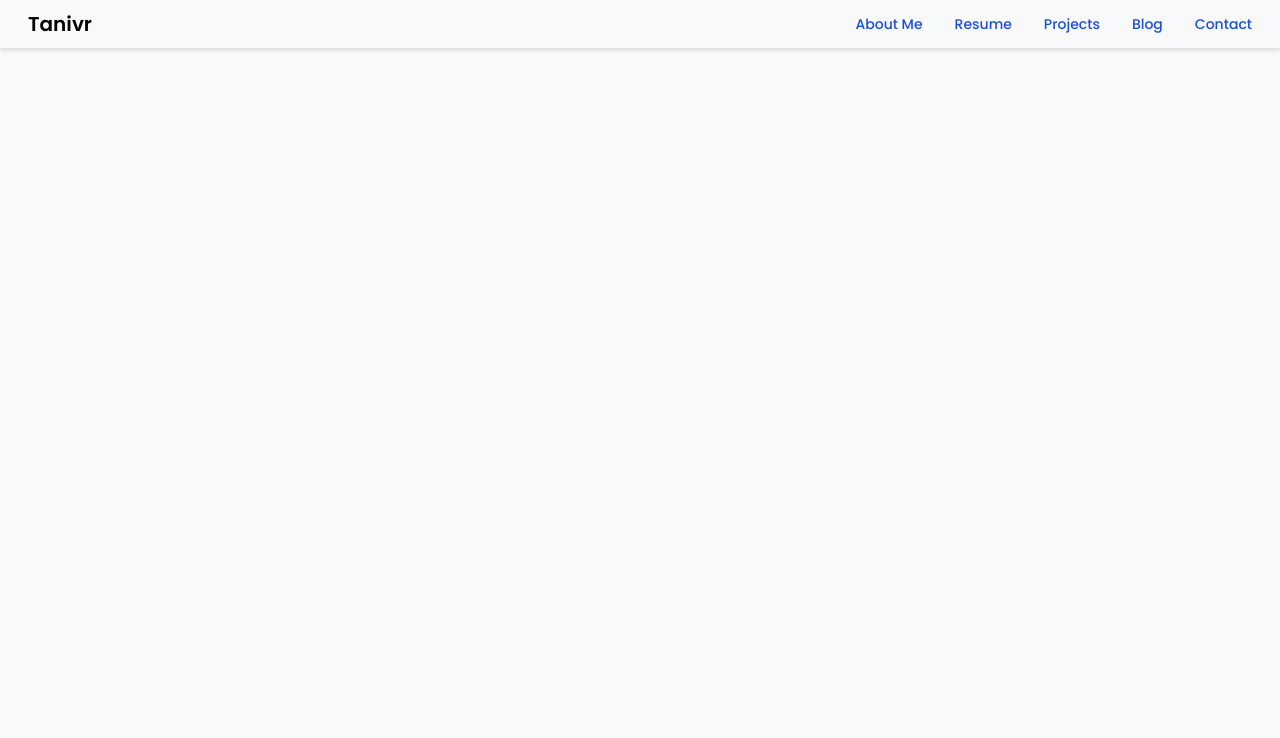
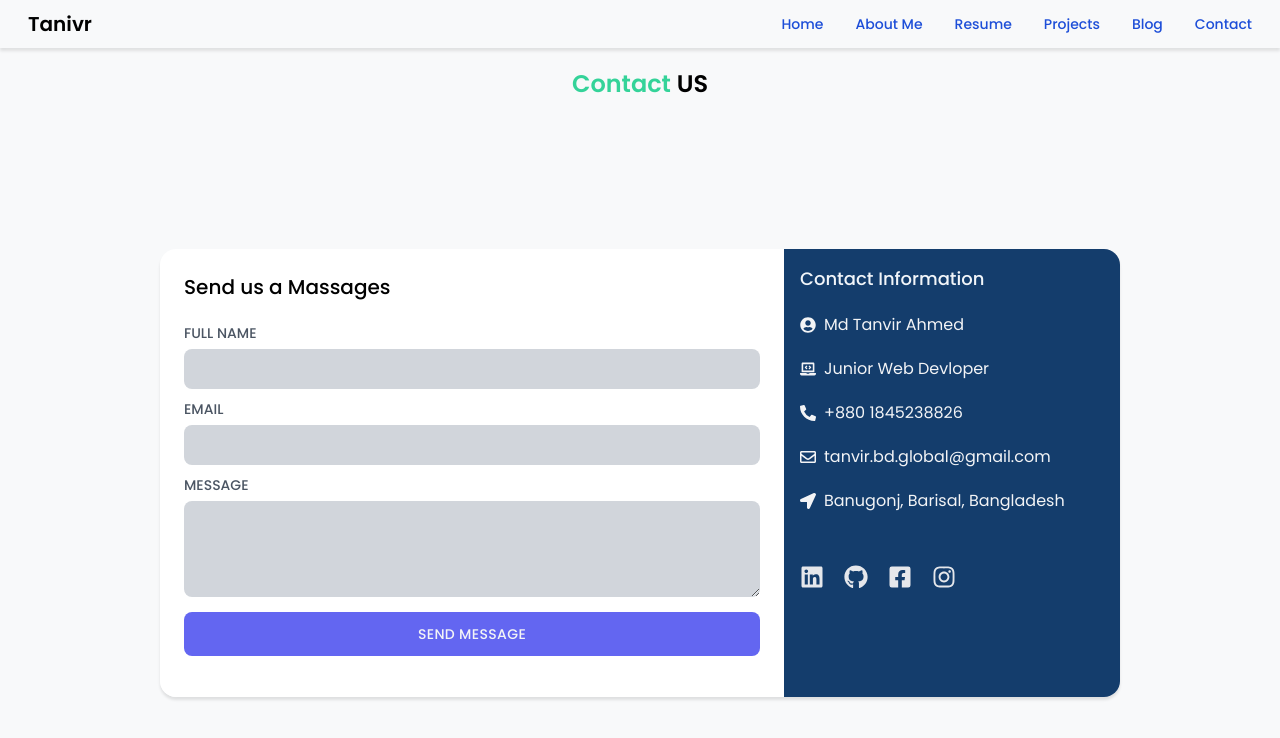
Before and after one commit to tanvirgithub21/Tanvir-Protfolio-V2.0, a React (Create React App) app: page /contact in a window 1280 px wide. Shown: the top 738 px of the page. Built offline with nearby package versions, Linux system fonts and the light colour scheme.

Commit message:
added contact from

```diff
--- a/src/App.js
+++ b/src/App.js
@@ -1,6 +1,7 @@
 import { Route, Routes } from 'react-router-dom';
 import './App.css';
 import AboutMe from './Pages/AboutMe/AboutMe';
+import Contact from './Pages/Contact/Contact';
 import Home from './Pages/Home/Home';
 import NavBar from './Pages/NavBar/NavBar';
 import Projects from './Pages/Projects/Projects';
@@ -13,6 +14,7 @@ function App() {
         <Route path='/' element={<Home/>}/>
         <Route path='/about' element={<AboutMe/>}/>
         <Route path='/projects' element={<Projects/>}/>
+        <Route path='/contact' element={<Contact/>}/>
       </Routes>
     </div>
   );
--- /dev/null
+++ b/src/Pages/Contact/Contact.jsx
@@ -0,0 +1,119 @@
+import React from "react";
+import {
+  FaLinkedin,
+  FaGithub,
+  FaFacebookSquare,
+  FaInstagram,
+  FaUserCircle,
+  FaLaptopCode,
+  FaLocationArrow,
+  FaRegEnvelope,
+  FaPhoneAlt,
+} from "react-icons/fa";
+import { Link } from "react-router-dom";
+
+const Contact = () => {
+  return (
+    <div className="container">
+      {/* section header about me  */}
+      <h2 className="text-2xl text-center font-semibold mt-5">
+        <span className="text-emerald-400">Contact</span> US
+      </h2>
+      <div className="w-full h-[calc(100vh-55px)] flex justify-center items-center">
+        <div className="w-[60rem] h-[28rem] flex shadow-b rounded-2xl overflow-hidden">
+          <div className="w-[65%] contactUs  bg-[#FFFF] p-6">
+            <h2 className="text-xl font-[500] mb-5">Send us a Massages</h2>
+
+            <div className="">
+              <div class="">
+                <div>
+                  <span class="uppercase text-sm text-gray-600 font-[500]">
+                    Full Name
+                  </span>
+                  <input
+                    class="w-full bg-gray-300 text-gray-900 mt-1 p-2 rounded-lg focus:outline-none focus:shadow-outline"
+                    type="text"
+                    placeholder=""
+                  />
+                </div>
+                <div class="mt-2">
+                  <span class="uppercase text-sm text-gray-600 font-[500]">
+                    Email
+                  </span>
+                  <input
+                    class="w-full bg-gray-300 text-gray-900 mt-1 p-2 rounded-lg focus:outline-none focus:shadow-outline"
+                    type="text"
+                  />
+                </div>
+                <div class="mt-2">
+                  <span class="uppercase text-sm text-gray-600 font-[500]">
+                    Message
+                  </span>
+                  <textarea class="w-full h-24 bg-gray-300 text-gray-900 mt-1 p-2 rounded-lg focus:outline-none focus:shadow-outline"></textarea>
+                </div>
+                <div class="mt-2">
+                  <button class="uppercase text-sm font-[500] tracking-wide bg-indigo-500 text-gray-100 p-3 rounded-lg w-full focus:outline-none focus:shadow-outline">
+                    Send Message
+                  </button>
+                </div>
+              </div>
+            </div>
+          </div>
+          <div className="w-[35%] contactInfo bg-[#143d6c] p-4">
+            <h4 className=" text-lg font-[500] text-slate-100 mb-5">
+              Contact Information
+            </h4>
+
+            <ul className="text-gray-100">
+              <li className="mb-5 flex items-center">
+                <FaUserCircle className="mr-2" /> Md Tanvir Ahmed
+              </li>
+              <li className="mb-5 flex items-center">
+                <FaLaptopCode className="mr-2" />
+                Junior Web Devloper
+              </li>
+              <li className="mb-5 flex items-center">
+                <FaPhoneAlt className="mr-2" />
+                +880 1845238826
+              </li>
+              <li className="mb-5 flex items-center">
+                <FaRegEnvelope className="mr-2" />
+                tanvir.bd.global@gmail.com
+              </li>
+              <li className="mb-5 flex items-center">
+                <FaLocationArrow className="mr-2" />
+                Banugonj, Barisal, Bangladesh
+              </li>
+            </ul>
+
+            <div className="socialIcon">
+              <ul className="flex justify-center sm:justify-start text-2xl text-gray-200">
+                <li className="mr-5 mt-8">
+                  <Link to="#">
+                    <FaLinkedin />
+                  </Link>
+                </li>
+                <li className="mr-5 mt-8">
+                  <Link to="#"></Link>
+                  <FaGithub />
+                </li>
+                <li className="mr-5 mt-8">
+                  <Link to="#">
+                    <FaFacebookSquare />
+                  </Link>
+                </li>
+                <li className="mr-5 mt-8">
+                  <Link to="#">
+                    <FaInstagram />
+                  </Link>
+                </li>
+              </ul>
+            </div>
+          </div>
+        </div>
+      </div>
+    </div>
+  );
+};
+
+export default Contact;
--- a/src/Pages/NavBar/NavBar.jsx
+++ b/src/Pages/NavBar/NavBar.jsx
@@ -45,6 +45,13 @@ const NavBar = () => {
           <ul class="flex flex-col mt-4 md:flex-row md:space-x-8 md:mt-0 md:text-sm md:font-medium">
             <li>
               <NavLink
+                to="/"
+                className="block py-2 pr-4 pl-3 text-white bg-blue-700 rounded md:bg-transparent md:text-blue-700 md:p-0 dark:text-white">
+                Home
+              </NavLink>
+            </li>
+            <li>
+              <NavLink
                 to="/about"
                 className="block py-2 pr-4 pl-3 text-white bg-blue-700 rounded md:bg-transparent md:text-blue-700 md:p-0 dark:text-white">
                 About Me
```
